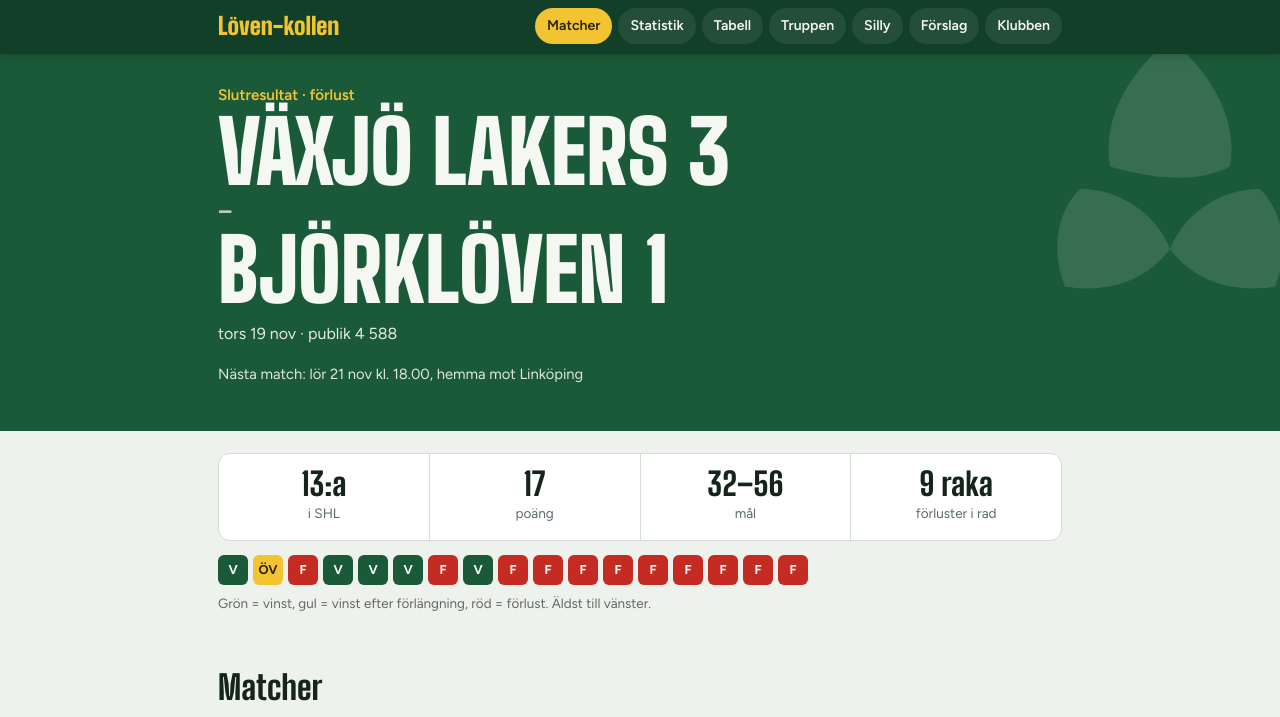
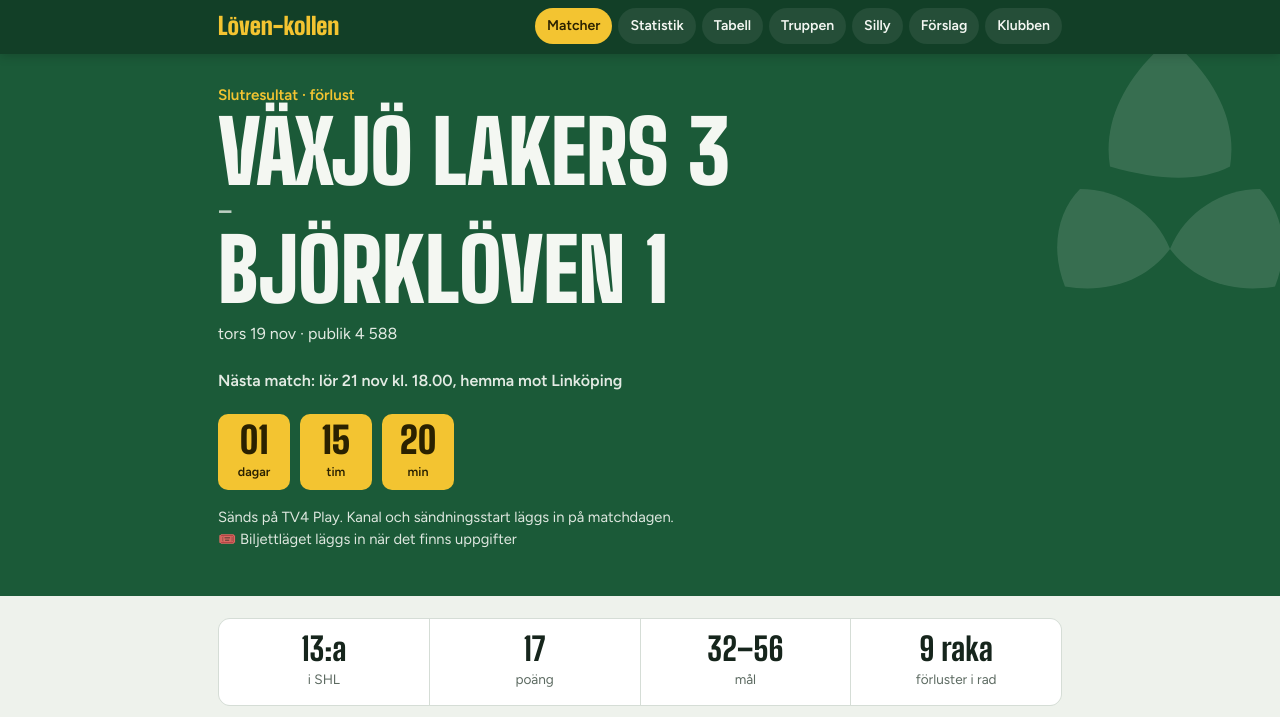
Before and after one commit to bptjd64k8g-max/loven-kollen, a website: page index.html in a window 1280 px wide. Shown: the top 717 px of the page. Drawn offline with Linux system fonts and the light colour scheme.

Commit message:
Nedräkning till nästa match även när slutresultatet visas
Co-Authored-By: Claude Opus 5.5 <noreply@anthropic.com>
Claude-Session: https://claude.ai/code/session_0188SkNJeNdYEeWG9YRsargo

```diff
--- a/index.html
+++ b/index.html
@@ -372,8 +372,9 @@ function renderHero(n){
     $("hero").innerHTML = `<p class="kicker">Slutresultat · ${us > them ? "seger" : "förlust"}${last[5] ? " efter förlängning" : ""}</p>
       <h1 class="matchup"><span>${esc(ta)} ${sa}</span><span class="vs">–</span><span>${esc(tb)} ${sb}</span></h1>
       <p class="meta">${fmtDate(toDate(last[0]))}${last[6] ? ` · publik ${last[6].toLocaleString("sv-SE")}` : ""}</p>
-      ${n ? `<p class="watch">Nästa match: ${fmtDate(toDate(n[0],n[1]))} kl. ${n[1] ? n[1].replace(":", ".") : "–"}, ${n[2] === "H" ? "hemma mot" : "borta mot"} ${esc(shortName(n[3]))}</p>` : ""}`;
+      ${n ? `<p class="meta" style="margin-top:22px;font-weight:600">Nästa match: ${fmtDate(toDate(n[0],n[1]))} kl. ${n[1] ? n[1].replace(":", ".") : "–"}, ${n[2] === "H" ? "hemma mot" : "borta mot"} ${esc(shortName(n[3]))}</p><div id="cd"></div>` : ""}`;
     clearInterval(timer);
+    if (n) tick(toDate(n[0], n[1]));
     return;
   }
   const h = $("hero");
```
